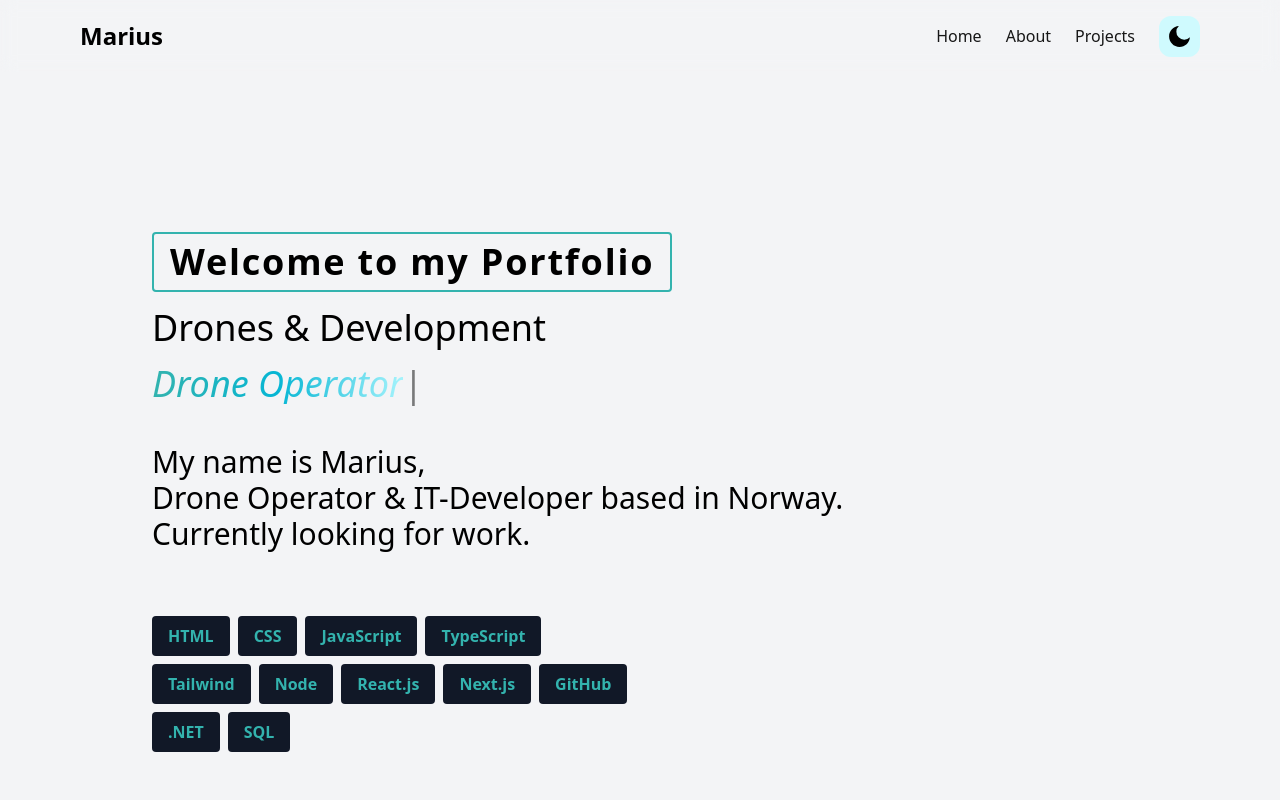
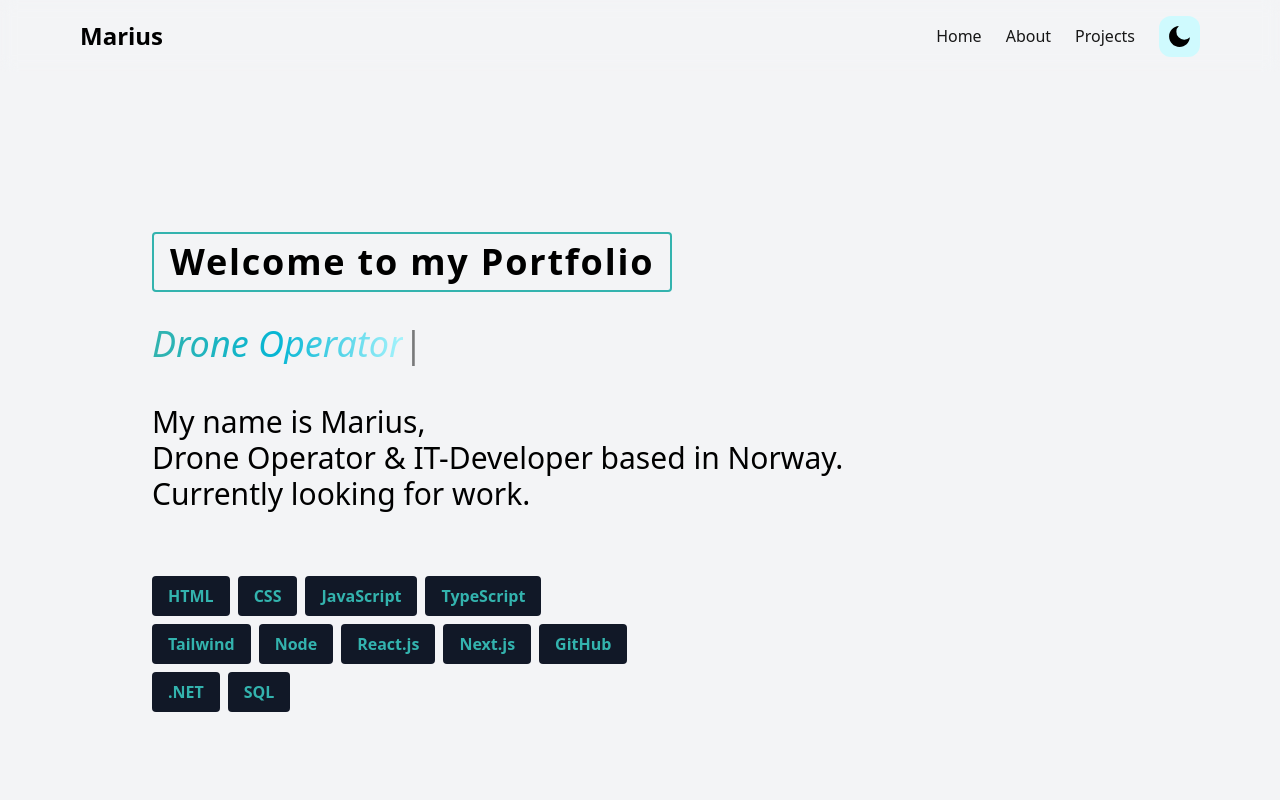
Before and after one commit to Marshan88/nextjs-portfolio, a Next.js app: page / in a window 1280 px wide. Shown: the top 800 px of the page. Built offline with nearby package versions, Linux system fonts and the light colour scheme.

Commit message:
Update HeroSection.tsx
Removed H2

```diff
--- a/components/HeroSection.tsx
+++ b/components/HeroSection.tsx
@@ -34,7 +34,7 @@ export default function HeroSection() {
           >
             Welcome to my Portfolio
           </span>
-          <h2 className="text-4xl">Drones & Development</h2>
+          {/* <h2 className="text-4xl">Drones & Development</h2> */}
           <h2 className="py-4 text-4xl ">
             <span
               className="bg-gradient-to-r from-customcyan via-cyan-500 to-cyan-200 bg-clip-text text-transparent inline-block"
```
